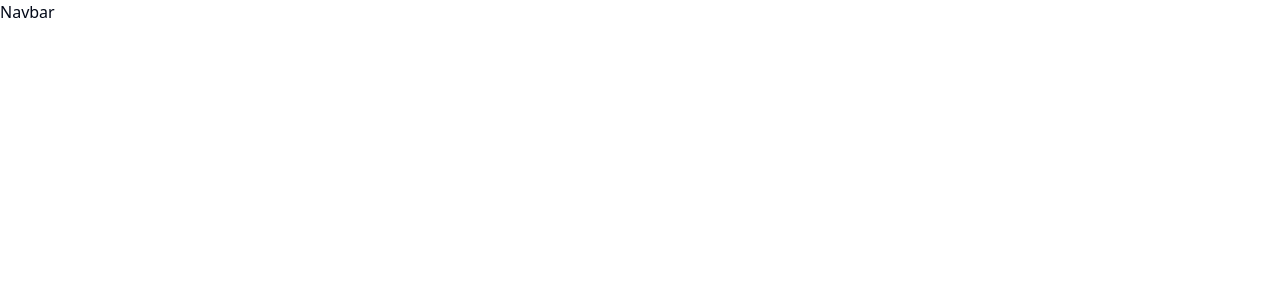
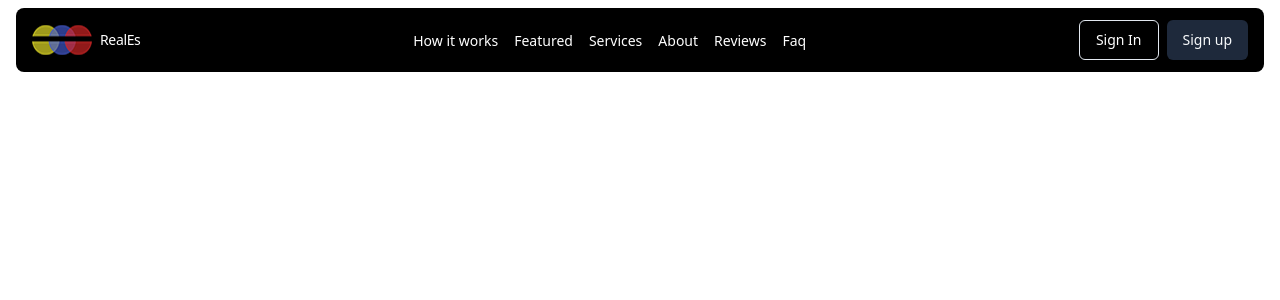
Before and after one commit to NithinGopal/re-es-ct, a Next.js app: page / in a window 1280 px wide. Shown: the top 300 px of the page. Built offline with nearby package versions, Linux system fonts and the light colour scheme.

Commit message:
added navbar

```diff
--- a/src/components/Navbar.tsx
+++ b/src/components/Navbar.tsx
@@ -1,8 +1,66 @@
-import React from 'react'
+'use client';
+import { Menu, X } from "lucide-react";
+import { useState } from "react";
+import { NAV_LINKS } from "@/constants"
+import Image from "next/image"
+import Link from "next/link"
+import { Button } from "./ui/button"
 
 const Navbar = () => {
+    const [mobileDrawerOpen, setMobileDrawerOpen] = useState(false)
+
+    const toggleNavbar = () => {
+        setMobileDrawerOpen(!mobileDrawerOpen)
+    }
+
   return (
-    <div>Navbar</div>
+    <nav className='fixed top-2 z-50 w-screen px-4'>
+        <div className="container flex items-center justify-between rounded-lg bg-black py-3 px-4">
+            <div className="flex flex-shrink-0 items-center justify-between">
+                <Image
+                    className='mr-2'
+                    src='/logo.png'
+                    width={60}
+                    height={30}
+                    alt="logo"
+                />
+                <span className="text-sm tracking-tight text-white">RealEs</span>
+            </div>
+            <div className="hidden lg:flex">
+                <ul className="flex items-center gap-4">
+                    {NAV_LINKS.map((item, index) => (
+                        <li key={index}>
+                            <Link className="text-sm text-white hover:text-neutral-500" href={item.url}>{item.title}</Link>
+                        </li>
+                    ))}
+                </ul>
+            </div>
+            <div className="hidden text-sm text-white lg:flex">
+                <Button variant='outline' className="mr-2 bg-black">Sign In</Button>
+                <Button className="bg-slate-800">Sign up</Button>
+            </div>
+            <div className="flex-col justify-end text-white md:flex lg:hidden">
+                <button onClick={toggleNavbar}>
+                    {mobileDrawerOpen ? <X /> : <Menu />}
+                </button>
+            </div>
+        </div>
+        {mobileDrawerOpen && (
+            <div className="rounded-md bg-black lg:hidden">
+                <ul className="flex flex-col items-center">
+                    {NAV_LINKS.map((item, index) => (
+                        <li key={index} className="py-6">
+                            <Link className="text-sm text-white hover:text-neutral-500" href={item.url}>{item.title}</Link>
+                        </li>
+                    ))}
+                </ul>
+                <div className="flex items-center justify-center pb-8 text-white lg:hidden">
+                    <Button variant='outline' className="mr-2 bg-black">Sign in</Button>
+                    <Button className="bg-slate-800">Sign up</Button>
+                </div>
+            </div>
+        )}
+    </nav>
   )
 }
 
```
